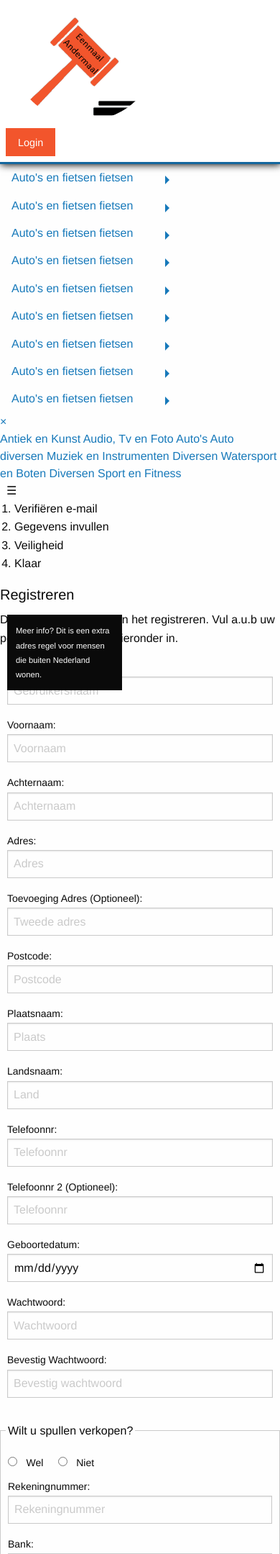
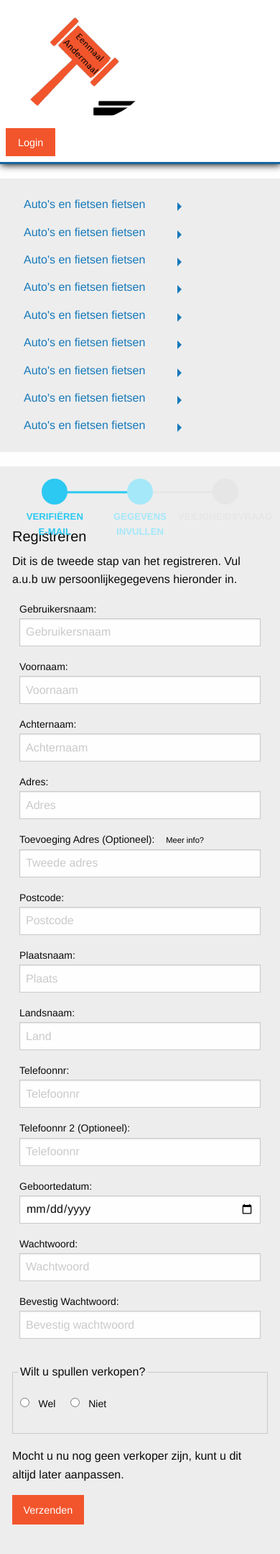
Before and after one commit to i-project-groep-14/I-project, a PHP site: page /registratie_persoonsgegevens.php in a window 390 px wide; the page is wider, and only the part inside the window is pictured. Shown: the top 2159 px of that part at 72% size. Run offline with PHP 8.4, Linux system fonts and the light colour scheme; some libraries are stand-ins or nearby versions.

Commit message:
Registratie responsiveness

```diff
--- a/Website/aanroepingen/registratie_progressbar.php
+++ b/Website/aanroepingen/registratie_progressbar.php
@@ -36,24 +36,9 @@ echo"
   }
   echo"
   data-step=''>
-    <span>Veiligheid</span>
+    <span>Veiligheidsvraag</span>
   </li>
-  <li class=";
-  if($config['pagina'] == 'registratie_klaar') {
-      echo"'is-current'";
-  } else if($config['pagina'] == 'registratie_vraag'){
-      echo"''";
-  } else if($config['pagina'] == 'registratie_email'){
-      echo"''";
-  }else if($config['pagina'] == 'registratie_persoonsgegevens'){
-      echo"''";
-  }else {
-      echo "'is-complete'";
-  }
-  echo"
-  data-step=''>
-      <span>Klaar</span>
-</li>
+
 </div>
 </ol>";
 
--- a/Website/css/Styles.css
+++ b/Website/css/Styles.css
@@ -1,3 +1,160 @@
+/*Progressbar*/
+
+
+.progress-indicator {
+  list-style: none;
+  width: 100%;
+  margin: 0 auto;
+  padding: 0;
+  display: table;
+  table-layout: fixed;
+}
+
+.progress-indicator > li {
+  position: relative;
+  display: table-cell;
+  text-align: center;
+  font-size: 1.5em;
+}
+
+.progress-indicator > li span {
+  position: absolute;
+  color: #e6e6e6;
+  -webkit-transform: translateX(-50%);
+      -ms-transform: translateX(-50%);
+          transform: translateX(-50%);
+  font-weight: 600;
+  font-size: 0.82rem;
+  letter-spacing: 0.05px;
+  text-transform: uppercase;
+}
+
+
+
+.progress-indicator > li::before {
+  content: attr(data-step);
+  display: block;
+  margin: 0 auto;
+  background: #e6e6e6;
+  width: 1.5em;
+  height: 1.5em;
+  text-align: center;
+  margin-bottom: 0.25em;
+  line-height: 1.5em;
+  border-radius: 100%;
+  position: relative;
+  z-index: 1000;
+}
+
+.progress-indicator > li::after {
+  content: '';
+  position: absolute;
+  display: block;
+  background: #e6e6e6;
+  width: 100%;
+  height: 0.15em;
+  top: 50%;
+  -webkit-transform: translateY(-100%);
+      -ms-transform: translateY(-100%);
+          transform: translateY(-100%);
+  left: 50%;
+  margin-left: 1.5em\9;
+  z-index: 0;
+}
+
+.progress-indicator > li:last-child:after {
+  display: none;
+}
+
+.progress-indicator > li.is-complete {
+  color: #2CC9F2;
+}
+
+.progress-indicator > li.is-complete::before, .progress-indicator > li.is-complete::after {
+  color: #fefefe;
+  background: #2CC9F2;
+}
+
+.progress-indicator > li.is-complete span {
+  color: #2CC9F2;
+}
+
+.progress-indicator > li.is-current {
+  color: #a4e8f9;
+}
+
+.progress-indicator > li.is-current::before {
+  color: #fefefe;
+  background: #a4e8f9;
+}
+
+.progress-indicator > li.is-current span {
+  color: #a4e8f9;
+}
+
+/*Registratie*/
+.tooltip {
+  position: relative;
+  display: inline;
+  background: none;
+  color: black;
+}
+
+.tooltip .tooltiptext {
+  visibility: visible;
+  width: 120px;
+  text-align: left;
+  border-radius: 6px;
+  padding: 3px 0;
+}
+
+.tooltip .tooltiptext {
+  visibility: hidden;
+  width: 150px;
+  background-color: black;
+  opacity: 0.7;
+  color: #fff;
+  text-align: center;
+  border-radius: 6px;
+  padding: 5px 0;
+
+  position: absolute;
+  z-index: 1;
+  top: -5px;
+  left: 105%;
+}
+
+.tooltip:hover .tooltiptext {
+  visibility: visible;
+}
+
+.side-label::after {
+  display: none;
+}
+
+input:checked + .side-label::after {
+  display: block;
+}
+
+.wel-verkopergegevens, .controle-creditcard-gegevens{
+  display: none;
+}
+
+#wel:checked ~ .wel-verkopergegevens , #controle-creditcard:checked ~ .controle-creditcard-gegevens {
+  display: block;
+}
+
+.small-input{
+  display: inline-block;
+  width: 49.77%;
+}
+
+.rechts {
+  float: right;
+}
+
+
+
 .ContainerFooter{
   width: 100%;
   background-color: red;
--- a/Website/registratie_persoonsgegevens.php
+++ b/Website/registratie_persoonsgegevens.php
@@ -2,7 +2,7 @@
 	$config = ['pagina' => 'registratie_persoonsgegevens'];
 
 	require_once 'aanroepingen/connectie.php';
-	include_once 'aanroepingen/header.php';
+	//include_once 'aanroepingen/header.php';
 
 	if(isset($_POST['verzenden_pers'])){
 		$sql = "SELECT gebruikersnaam FROM gebruiker
@@ -75,14 +75,23 @@
 		}
 	}
 
-	include_once 'aanroepingen/RubNav.php';
-	include_once 'aanroepingen/RubNavMobiel.php';
 ?>
 
-<?php
-	include_once 'aanroepingen/registratie_progressbar.php';
-?>
-			<h2 class="HomepaginaKopjes center">Registreren</h2>
+<div class="holy-grail-grid">
+    <div class="holy-grail-header">
+      <?php  include_once 'aanroepingen/header.php'?>
+    </div>
+
+    <div class="holy-grail-left">
+    <?php   include_once 'aanroepingen/RubNav.php'?>
+    </div>
+
+    <div class="holy-grail-middle">
+		<?php
+			include_once 'aanroepingen/registratie_progressbar.php';
+		?>
+		<br>
+		<h2 class="HomepaginaKopjes center">Registreren</h2>
 				<div class="body-tekst">
 					<p class="center">Dit is de tweede stap van het registreren. Vul a.u.b uw persoonlijkegegevens hieronder in.</p>
 					<form action="" method="post" class="form-body-center" >
@@ -198,6 +207,10 @@
 					</form>
 				</div>
 
-<?php
-	include_once 'aanroepingen/footer.html';
-?>
+
+    </div>
+    <div class="holy-grail-footer">
+
+      <?php include_once 'aanroepingen/footer.html' ?>
+    </div>
+  </div>
```
Also changed, not shown: Website/inlogpagina.php (+18 -7 lines), Website/registratie_email.php (+27 -12 lines), Website/registratie_vraag.php (+23 -9 lines).
